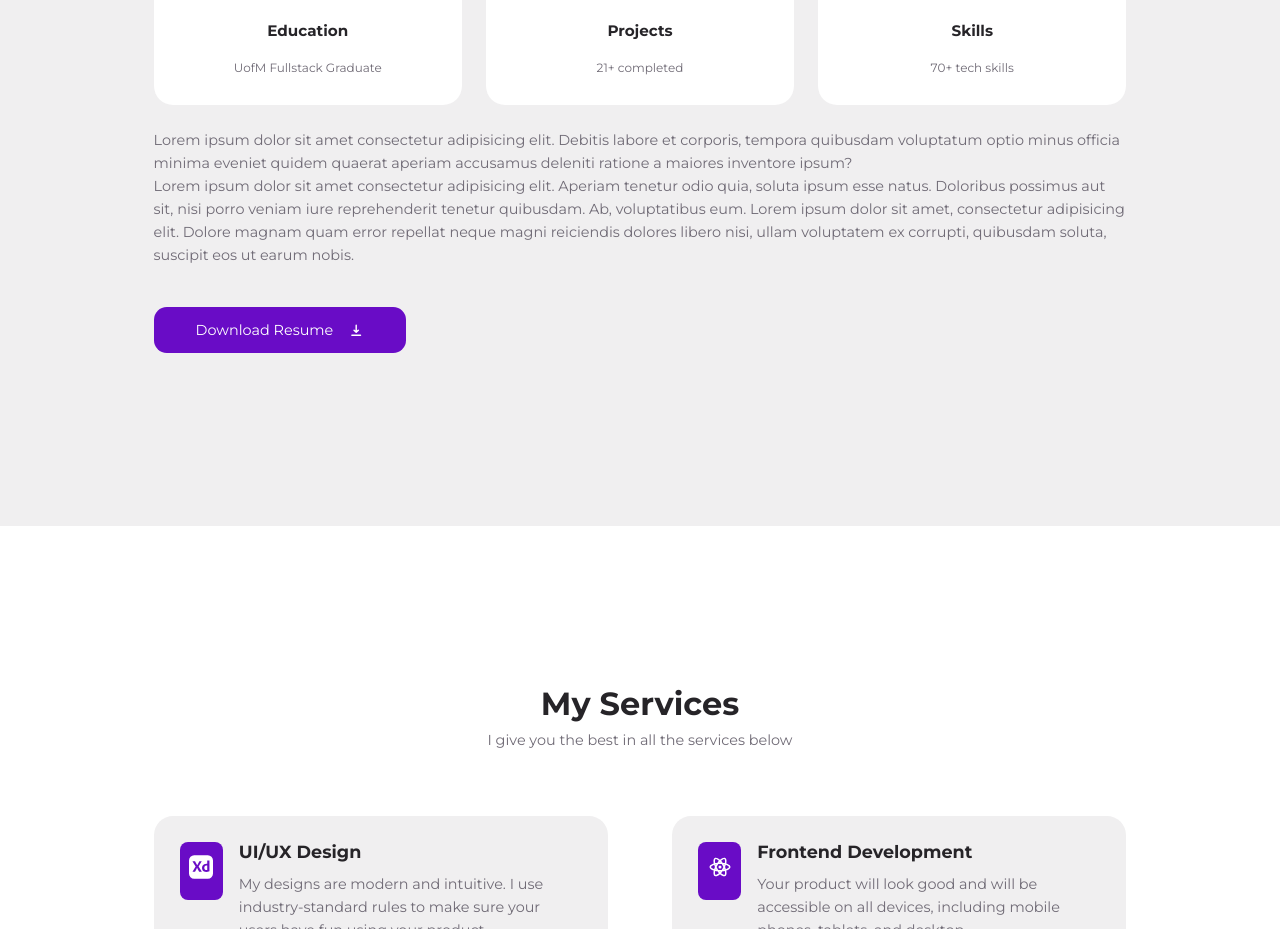
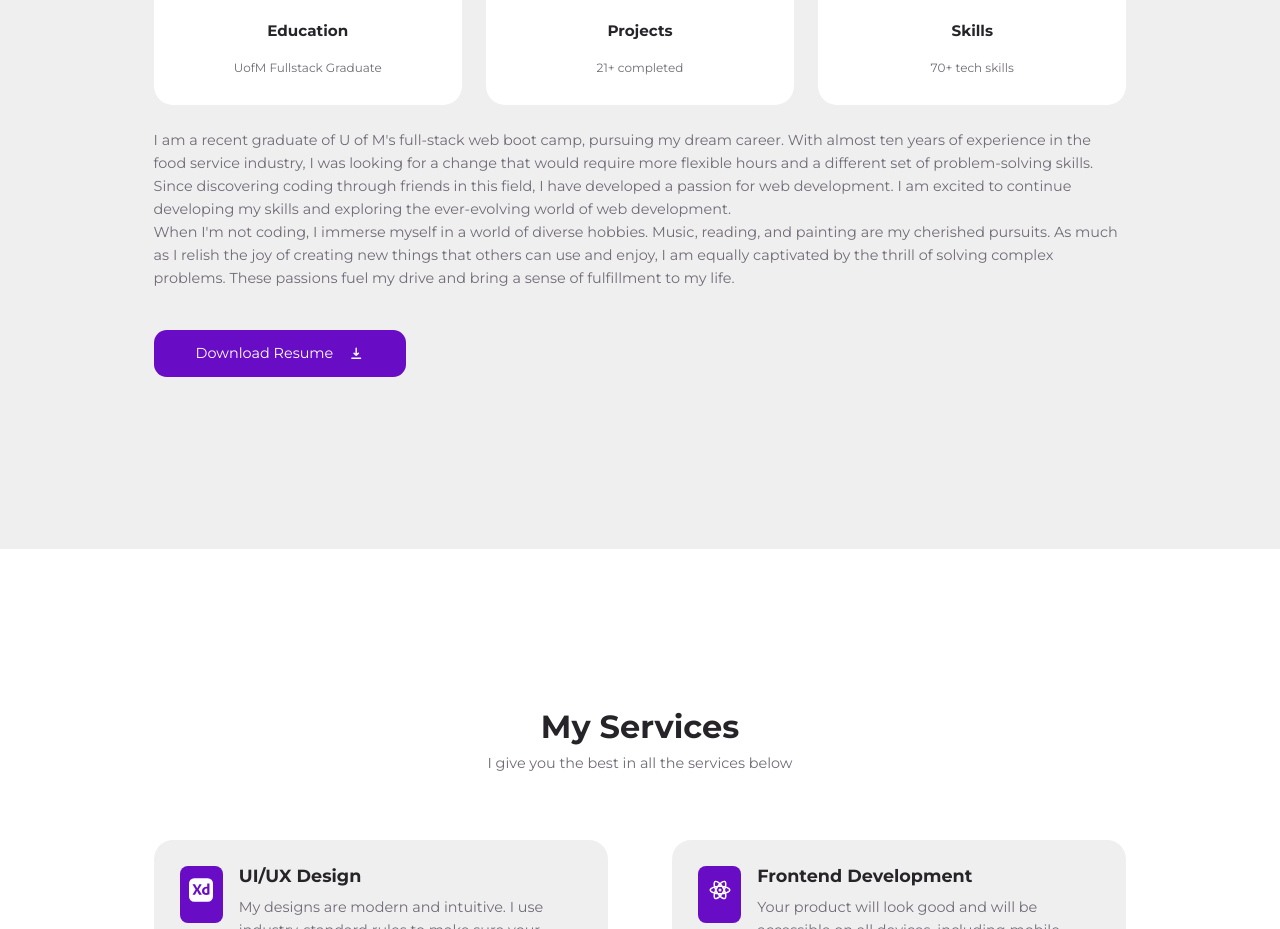
Before and after one commit to Gatewayss/gage-gateway, a React (Create React App) app: page / in a window 1280 px wide. Shown: the part 1422-2351 px from the top of the page. Built offline with nearby package versions, Linux system fonts and the light colour scheme.

Commit message:
Change about me bio

```diff
--- a/src/sections/about/About.jsx
+++ b/src/sections/about/About.jsx
@@ -28,10 +28,10 @@ const About = () => {
             }
           </div>
               <p>
-                Lorem ipsum dolor sit amet consectetur adipisicing elit. Debitis labore et corporis, tempora quibusdam voluptatum optio minus officia minima eveniet quidem quaerat aperiam accusamus deleniti ratione a maiores inventore ipsum?
+              I am a recent graduate of U of M's full-stack web boot camp, pursuing my dream career. With almost ten years of experience in the food service industry, I was looking for a change that would require more flexible hours and a different set of problem-solving skills. Since discovering coding through friends in this field, I have developed a passion for web development. I am excited to continue developing my skills and exploring the ever-evolving world of web development.
               </p>
               <p>
-                Lorem ipsum dolor sit amet consectetur adipisicing elit. Aperiam tenetur odio quia, soluta ipsum esse natus. Doloribus possimus aut sit, nisi porro veniam iure reprehenderit tenetur quibusdam. Ab, voluptatibus eum. Lorem ipsum dolor sit amet, consectetur adipisicing elit. Dolore magnam quam error repellat neque magni reiciendis dolores libero nisi, ullam voluptatem ex corrupti, quibusdam soluta, suscipit eos ut earum nobis.
+              When I'm not coding, I immerse myself in a world of diverse hobbies. Music, reading, and painting are my cherished pursuits. As much as I relish the joy of creating new things that others can use and enjoy, I am equally captivated by the thrill of solving complex problems. These passions fuel my drive and bring a sense of fulfillment to my life.
               </p>
               <a href={Resume} className="btn primary" download>Download Resume <HiDownload/></a>
         </div>
```
